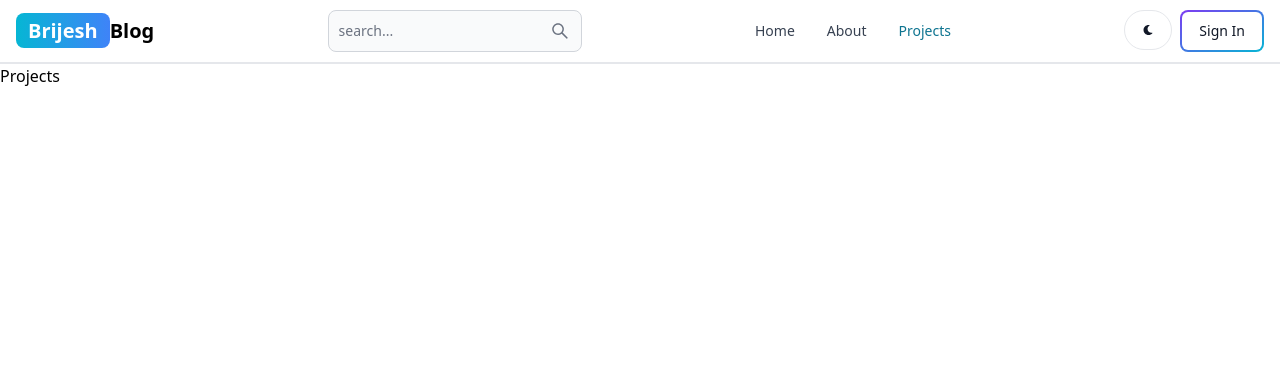
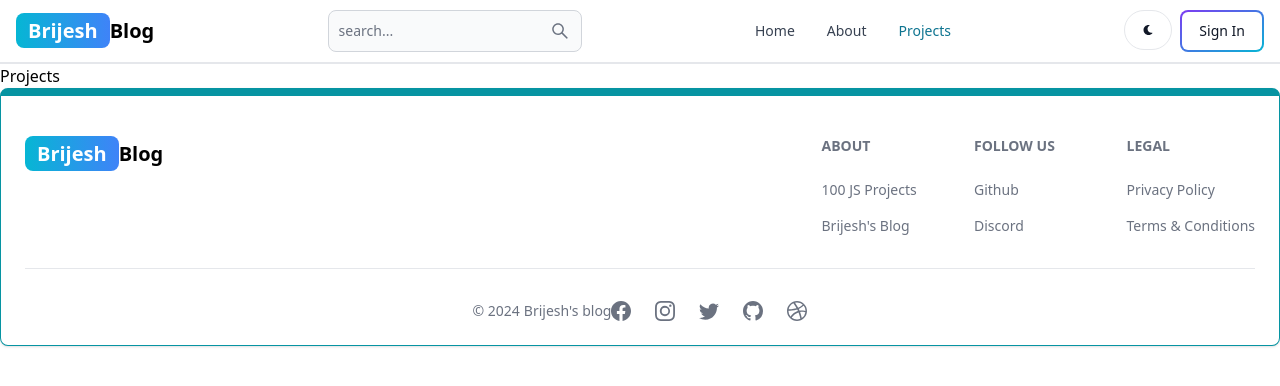
Before and after one commit to Brijesh-10/Blog, a React (Vite) app in the folder client/: page /projects in a window 1280 px wide. Shown: the top 386 px of the page. Built offline with nearby package versions, Linux system fonts and the light colour scheme.

Commit message:
create and add footer component

```diff
--- a/client/src/App.jsx
+++ b/client/src/App.jsx
@@ -8,6 +8,7 @@
 import Projects from './pages/Projects'
 import SignIN from './pages/SignIN'
 import Header from './components/Header'
+import Footer from './components/Footer'
 export default function App() {
   return (
     <BrowserRouter>
@@ -20,6 +21,7 @@
         <Route path="/dashboard" element={<Dashboard/>}/>
         <Route path="/projects" element={<Projects/>}/>
       </Routes>
+      <Footer/>
     </BrowserRouter>
   )
 }
--- /dev/null
+++ b/client/src/components/Footer.jsx
@@ -0,0 +1,76 @@
+import React from 'react'
+import { Footer } from 'flowbite-react';
+import { Link } from 'react-router-dom';
+import {BsFacebook, BsInstagram, BsTwitter, BsGithub,BsDribbble} from 'react-icons/bs'
+export default function FooterCom() {
+  return (
+    <Footer container className='border border-t-8 border-teal-500'>
+    <div className='w-full max-w-7xl mx-auto'>
+        <div className='grid w-full justify-between sm:flex md:grid-cols-1'>
+            <div className='mt-5'>
+            <Link to="/" className='self-center whitespace-nowrap text-lg sm:text-xl font-semibold dark:text-white'>
+            <span className='px-3 py-1 bg-gradient-to-r from-cyan-500 to-blue-500 rounded-lg text-white'>Brijesh</span>
+            Blog
+        </Link>
+            </div>
+            <div className='grid grid-cols-2 gap-8 mt-4 sm:grid-cols-3 sm:gap-6'>
+              <div>
+              <Footer.Title title='About'/>
+              <Footer.LinkGroup col>
+                <Footer.Link
+                href='/about'
+                      target='blank' rel='noopener noreferrer'>
+                  100 JS Projects
+                </Footer.Link>
+                <Footer.Link
+                href='https://www.100jsprojects.com'
+                      target='blank' rel='noopener noreferrer'>
+                  Brijesh's Blog
+                </Footer.Link>
+              </Footer.LinkGroup>
+              </div>
+              <div>
+              <Footer.Title title='Follow Us'/>
+              <Footer.LinkGroup col>
+                <Footer.Link
+                href='https://github.com/Brijesh-10'
+                      target='blank' rel='noopener noreferrer'>
+                  Github
+                </Footer.Link>
+                <Footer.Link
+                href='#'>
+                  Discord
+                </Footer.Link>
+              </Footer.LinkGroup>
+              </div>
+              <div>
+              <Footer.Title title='Legal'/>
+              <Footer.LinkGroup col>
+                <Footer.Link
+                href='#'>
+                  Privacy Policy
+                </Footer.Link>
+                <Footer.Link
+                href='#'>
+                  Terms &amp; Conditions
+                </Footer.Link>
+              </Footer.LinkGroup>
+              </div>
+            </div>
+        </div>
+        <Footer.Divider/>
+        <div className='w-full sm:flex sm:items-center sm:justify-center'>
+          <Footer.Copyright href='#' by="Brijesh's blog" year={new Date().getFullYear()}/>
+          <div className='flex gap-6 sm:mt-0 mt-4 sm:justify-center'>
+          <Footer.Icon href='#' icon={BsFacebook}/>
+          <Footer.Icon href='#' icon={BsInstagram}/>
+          <Footer.Icon href='#' icon={BsTwitter}/>
+          <Footer.Icon href='#' icon={BsGithub}/>
+          <Footer.Icon href='#' icon={BsDribbble}/>
+          </div>
+
+        </div>
+    </div>
+    </Footer>
+  )
+}
```
